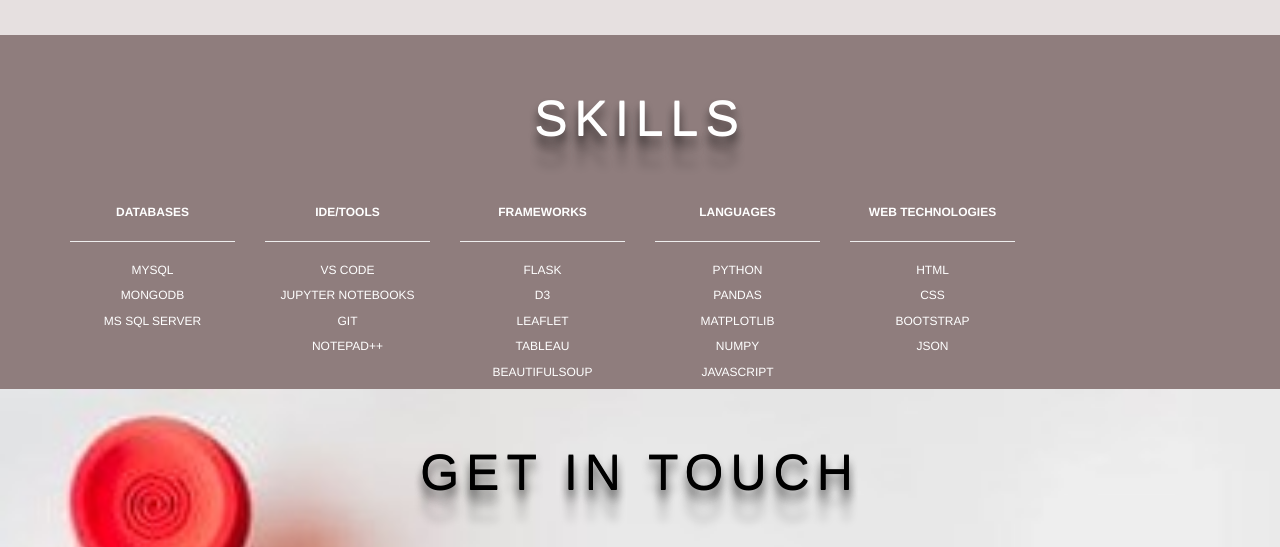
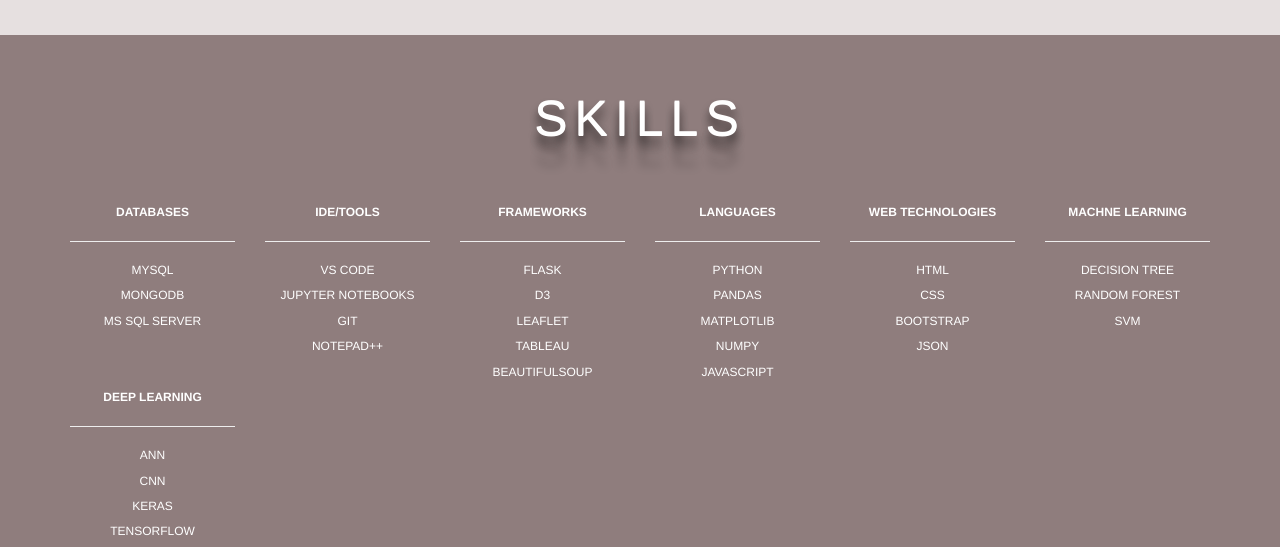
Before and after one commit to ananyay/ananyay.github.io, a plain HTML site: page index.html in a window 1280 px wide. Shown: the part 2443-2990 px from the top of the page. Drawn offline with nearby package versions, Linux system fonts and the light colour scheme.

Commit message:
editing the skills

```diff
--- a/index.html
+++ b/index.html
@@ -177,6 +177,21 @@
 					<p>Bootstrap</p>
 					<p>JSON</p>
 				</div>
+				<div class="col-sm-2 animated fadeInright">
+					<b>MACHNE LEARNING</b><hr>
+					<p>Decision Tree</p>
+					<p>Random Forest</p>
+					<p>SVM</p>
+				</div>
+			</div>
+			<div class="row">
+				<div class="col-sm-2">
+					<b>Deep Learning</b><hr>
+					<p>ANN</p>
+					<p>CNN</p>
+					<p>Keras</p>
+					<p>Tensorflow</p>
+				</div>
 			</div>
 		</div>
 	</section>
```
